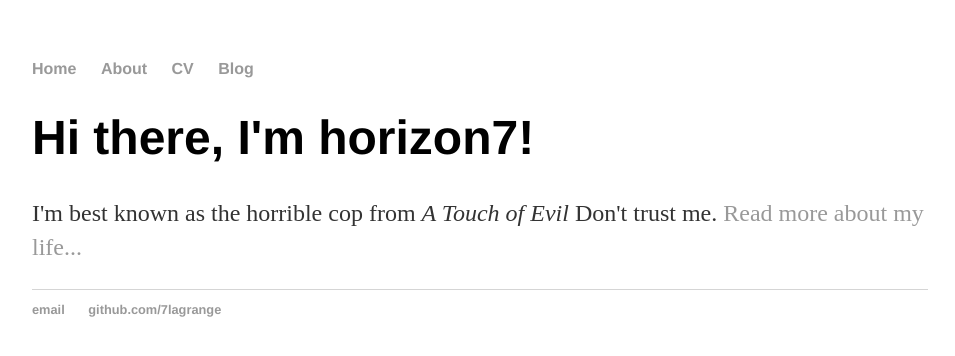
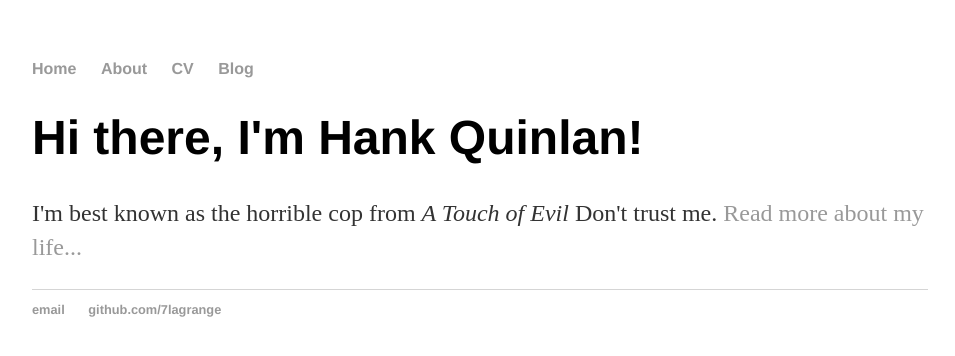
Before and after one commit to 7lagrange/7lagrange.github.io, a Jekyll site: the page built from index.html, in a window 1280 px wide. Shown: the top 356 px of the page, without its empty margins (160-1115 px from the left). Built offline with Jekyll 4.4.1, drawn with Linux system fonts in a browser that asks for light colours.

Commit message:
Update index.html
update

```diff
--- a/index.html
+++ b/index.html
@@ -1,30 +1,8 @@
-<!DOCTYPE html>
-<html>
-	<head>
-		<title>horizon7, Horrible Cop</title>
-		<!-- link to main stylesheet -->
-		<link rel="stylesheet" type="text/css" href="/css/main.css">
-	</head>
-	<body>
-		<nav>
-    		<ul>
-        		<li><a href="/">Home</a></li>
-	        	<li><a href="/about">About</a></li>
-        		<li><a href="/cv">CV</a></li>
-        		<li><a href="/blog">Blog</a></li>
-    		</ul>
-		</nav>
-		<div class="container">
-    		<div class="blurb">
-        		<h1>Hi there, I'm horizon7!</h1>
-				<p>I'm best known as the horrible cop from <em>A Touch of Evil</em> Don't trust me. <a href="/about">Read more about my life...</a></p>
-    		</div><!-- /.blurb -->
-		</div><!-- /.container -->
-		<footer>
-    		<ul>
-        		<li><a href="mailto:7lagrange@gmail.com">email</a></li>
-        		<li><a href="https://github.com/7lagrange">github.com/7lagrange</a></li>
-			</ul>
-		</footer>
-	</body>
-</html>
+---
+layout: default
+title: Hank Quinlan, Horrible Cop
+---
+<div class="blurb">
+	<h1>Hi there, I'm Hank Quinlan!</h1>
+	<p>I'm best known as the horrible cop from <em>A Touch of Evil</em> Don't trust me. <a href="/about">Read more about my life...</a></p>
+</div><!-- /.blurb -->
```
